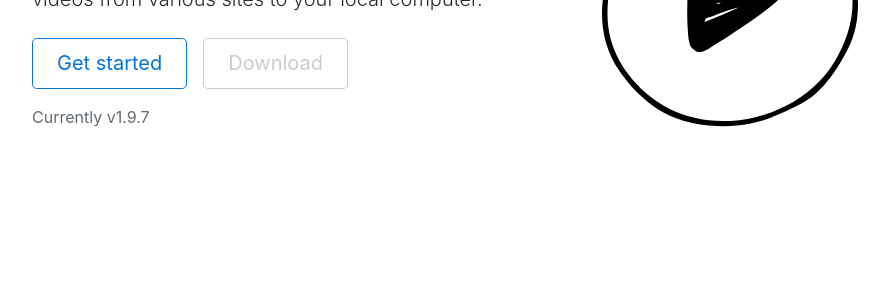
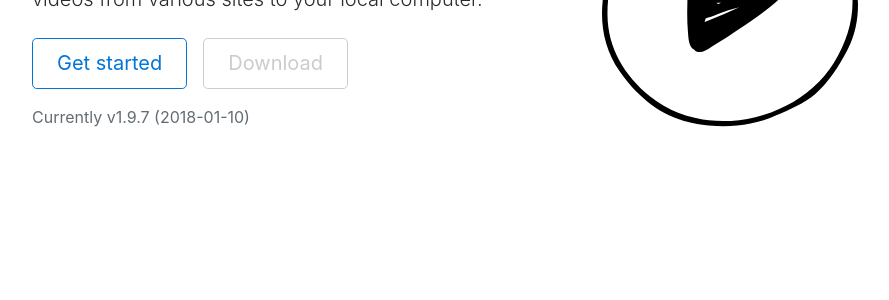
Before and after one commit to svtplay-dl/svtplay-dl.github.io, a Jekyll site: the page built from index.md, in a window 1280 px wide. Shown: the part 293-593 px from the top of the page, without its empty margins (53-942 px from the left). Built offline with Jekyll 4.4.1, drawn with Linux system fonts in a browser that asks for light colours; nearby versions of some CDN libraries.

Commit message:
add date to version number

```diff
--- a/_layouts/home.html
+++ b/_layouts/home.html
@@ -15,7 +15,7 @@ layout: default
             <a href="/install/" class="btn btn-lg btn-outline-primary mb-3 mb-md-0 mr-md-3">Get started</a>
             <a href="/archive/" class="btn btn-lg btn-outline-secondary">Download</a>
         </div>
-        <p class="text-muted mb-0">Currently v1.9.7</p>
+        <p class="text-muted mb-0">Currently v1.9.7 (2018-01-10)</p>
     </div>
     <div class="col-md-6">
         <img src="/assets/brand/logo.svg" width="256" height="256" class="img-fluid mb-3">
```
